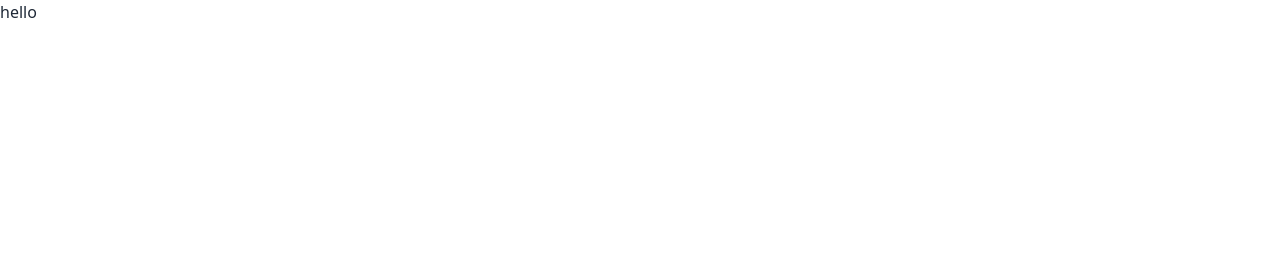
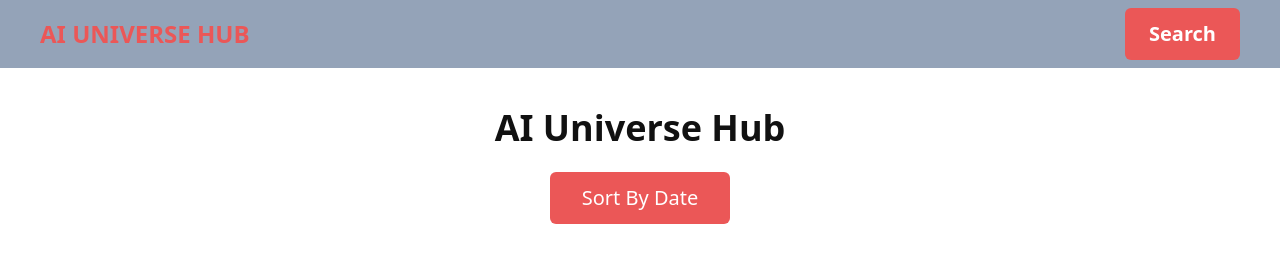
Before and after one commit to AvijitRoy111/Practice-task, a plain HTML site: page index.html in a window 1280 px wide. Drawn offline with nearby package versions, Linux system fonts and the light colour scheme.

Commit message:
added html code

```diff
--- a/index.html
+++ b/index.html
@@ -13,6 +13,64 @@
 
 </head>
 <body>
-    <h1>hello</h1>
+        <!-- header section -->
+    <header>
+        <nav class="flex justify-between items-center bg-slate-400 px-10">
+            <h1 class="text-2xl font-extrabold text-[#EB5757]">AI UNIVERSE HUB</h1>
+            <button class="text-xl font-bold text-white bg-[#EB5757] px-6 py-3 rounded-md my-2">Search</button>
+        </nav>
+    </header>
+
+    <!-- main section  -->
+     <main>
+        <!-- main button info starts -->
+
+        <section class="mx-auto container">
+            <!-- info and button -->
+            <div class="mt-10 flex flex-col justify-center items-center gap-6">
+                <h1 class="text-4xl font-extrabold text-[#111111] text-center">AI Universe Hub</h1>
+                <button onclick="handlerButton()" class="text-xl font-medium text-white bg-[#EB5757] px-8 py-3 rounded-md">Sort By Date</button>
+            </div>
+
+
+
+
+            <!-- card section starts -->
+
+         <div id="card-container" class="grid grid-cols-1 md:grid-cols-2 lg:grid-cols-3 gap-6">
+            <!-- Cards will appear here -->
+        </div>
+
+
+        <!-- show detailes modals -->
+         <!-- You can open the modal using ID.showModal() method -->
+        <dialog id="show_modal_detailes" class="modal">
+
+        </dialog>
+
+
+
+        <!-- seee more button -->
+
+        <div id="see-more-button" class="text-center mt-10 hidden mb-20">
+            <button onclick="showMoreMedia()" class="text-xl font-bold text-white bg-[#EB5757] px-10 py-5 rounded-md">See More</button>
+        </div>
+
+
+        </section>
+
+
+
+     </main>
+
+     <!-- footer section -->
+      <footer>
+
+      </footer>
+
+
+
+      <!-- script link -->
+      <script src="js/index.js"></script>
 </body>
 </html>
```
